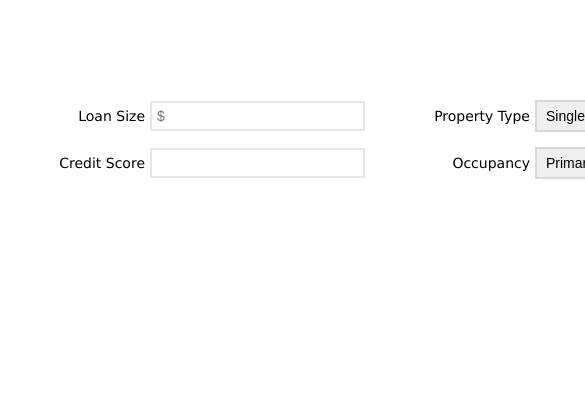
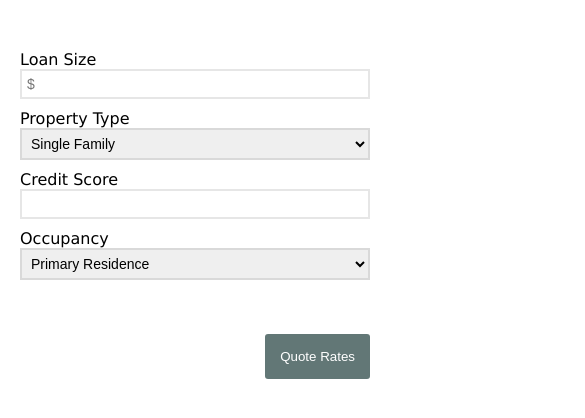
Before and after one commit to brianwashington/rate-quote, a Next.js app: page / in a window 390 px wide. Shown: the top 418 px of the page, 585 px wide, since content can reach past the window. Built offline with nearby package versions, Linux system fonts and the light colour scheme.

Commit message:
added a little responsiveness

```diff
--- a/components/LoanInfo.style.js
+++ b/components/LoanInfo.style.js
@@ -2,21 +2,33 @@ import styled from 'styled-components'
 
 export const Form = styled.form`
   display: grid;
+  row-gap: 10px;
+
+  @media (min-width: 1024px) {
     grid-template-columns: 1fr 1fr;
     column-gap: 20px;
     row-gap: 15px;
     font-size: 14px;
+  }
 `
 
 export const Label = styled.label`
   display: grid;
+
+  @media (min-width: 1024px) {
     grid-template-columns: 150px 1fr;
     align-items: center;
+  }
 `
 
 export const Span = styled.span`
+  justify-self: start;
+  margin-right: 5px;
+
+  @media (min-width: 1024px) {
     justify-self: end;
     margin-right: 5px;
+  }
 `
 
 export const Input = styled.input`
--- a/pages/index.style.js
+++ b/pages/index.style.js
@@ -1,8 +1,12 @@
 import styled from 'styled-components'
 
 export const Container = styled.div`
-  width: 750px;
-  margin: 100px auto;
+  padding: 50px 20px;
+
+  @media (min-width: 1024px) {
+    width: 750px;
+    margin: 100px auto;
+  }
 `
 
 export const LoanInfoContainer = styled.div`
@@ -16,15 +20,24 @@ export const LoaderContainer = styled.div`
 
 export const Grid = styled.div`
   display: grid;
-  grid-template-columns: 0.75fr repeat(5, 0.5fr);
-  margin-top: 10px;
-  align-items: center;
-  font-size: 14px;
+  grid-template-columns: 100px repeat(5, 0.5fr);
+  overflow: scroll;
   text-overflow: ellipsis;
-  overflow: hidden;
   min-width: 0;
   min-height: 0;
-  width: 100%;
+  align-items: center;
+
+  @media (min-width: 768px) {
+    grid-template-columns: 200px repeat(5, 0.5fr);
+  }
+
+  @media (min-width: 1024px) {
+    grid-template-columns: 0.75fr repeat(5, 0.5fr);
+    margin-top: 10px;
+    font-size: 14px;
+    overflow: hidden;
+    width: 100%;
+  }
 `
 
 export const GridItem = styled.div`
```
Lines whose indentation alone changed are shown as unchanged.
